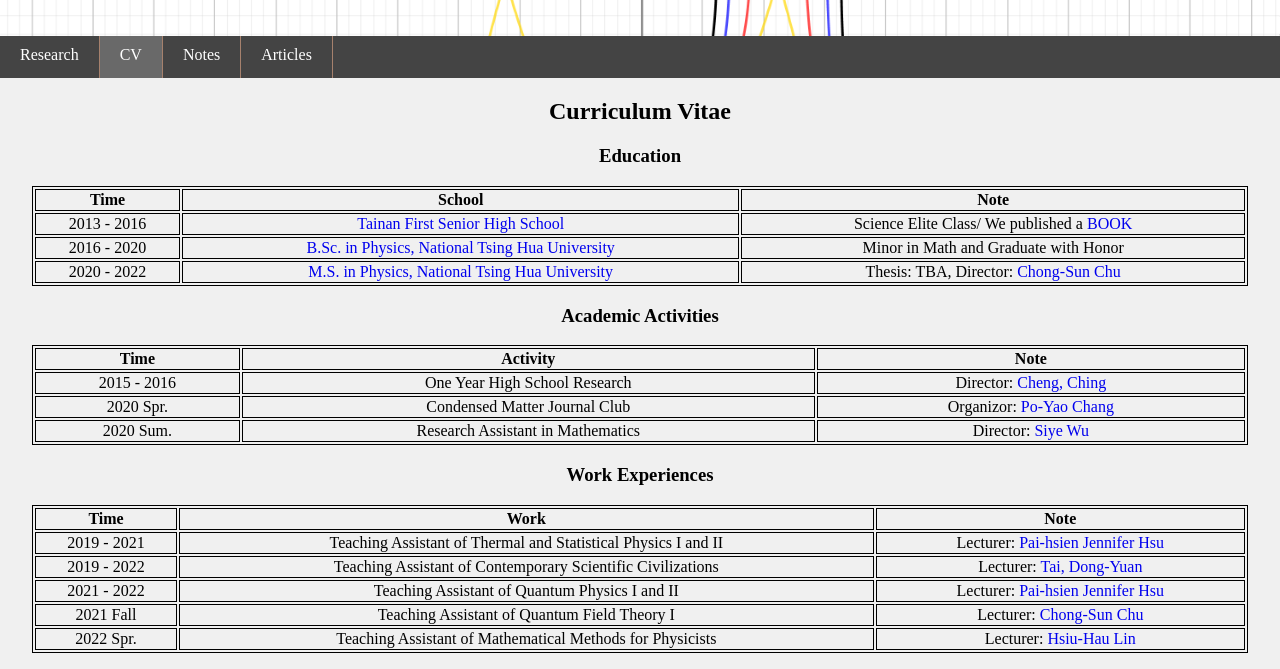
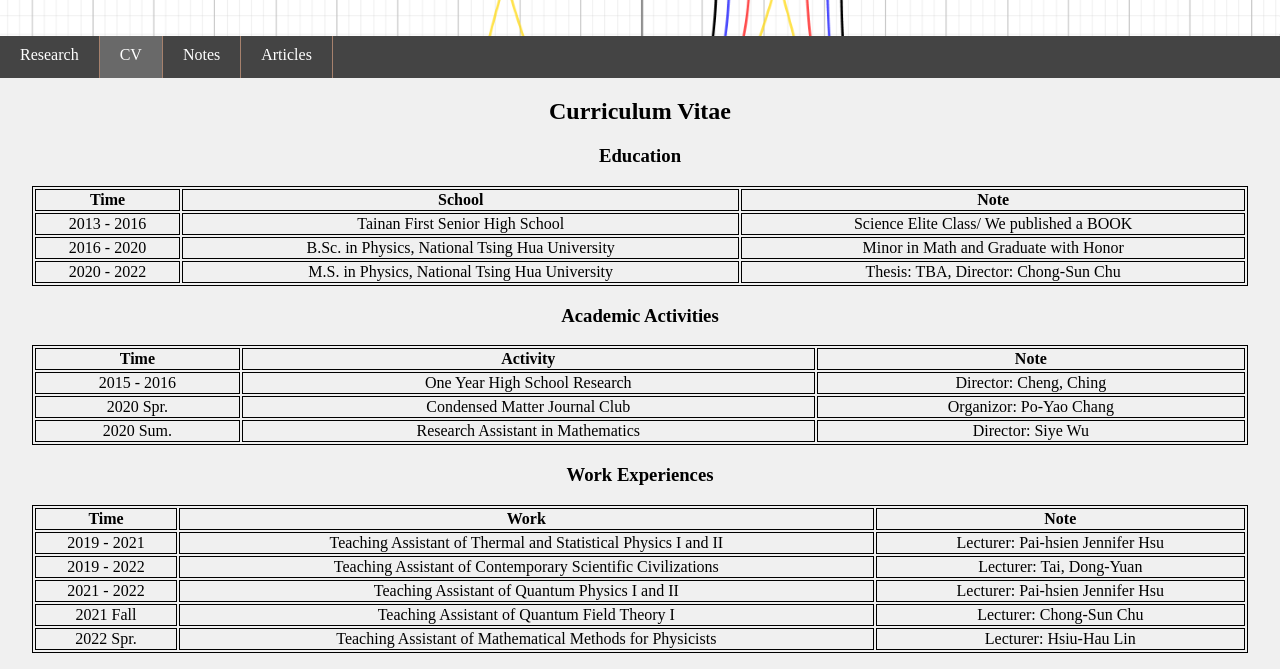
Before and after one commit to wayne86122488/wayne86122488.github.io, a plain HTML site: page cv.html in a window 1280 px wide. Shown: the part 123-792 px from the top of the page. Drawn offline with Linux system fonts and the light colour scheme.

Commit message:
Create cv.html

```diff
--- a/cv.html
+++ b/cv.html
@@ -98,6 +98,9 @@ footer {
 table, th, td {
   border:1px solid black;
   text-align:center;
+}
+table a, th a, td a{
+  color: black;
 }
 
 p {
```
